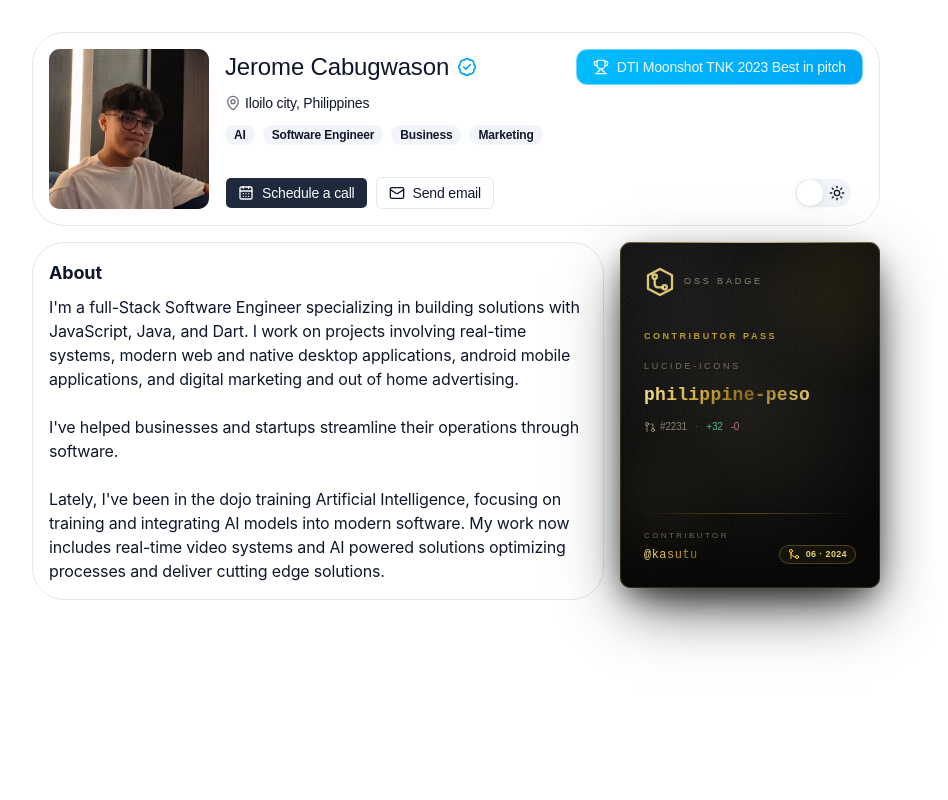
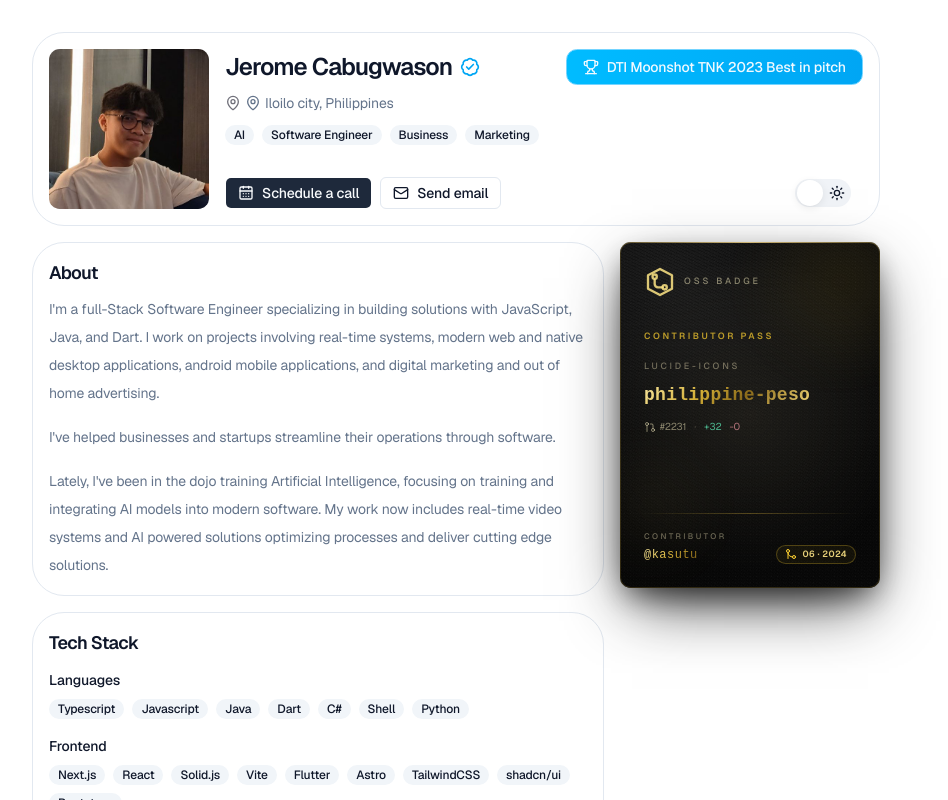
Before and after one commit to kasutu/my-portfolio, a Next.js app: page / in a window 1280 px wide. Shown: the top 800 px of the page, without its empty margins (184-1132 px from the left). Built offline with nearby package versions, Linux system fonts and the light colour scheme.

Commit message:
feat: refactor layout and add About and Tech Stack components

```diff
--- a/src/app/layout.tsx
+++ b/src/app/layout.tsx
@@ -1,17 +1,17 @@
 import type { Metadata } from "next";
-import { Nunito, Nunito_Sans } from "next/font/google";
+import { Geist, Geist_Mono } from "next/font/google";
 import "./globals.css";
 import { cn } from "@/lib/utils";
 import { ThemeProvider } from "@/components/global/theme-provider";
 
-const nunito = Nunito({
+const geist = Geist({
   subsets: ["latin"],
   variable: "--font-sans",
 });
 
-const nunitoSans = Nunito_Sans({
+const geistMono = Geist_Mono({
   subsets: ["latin"],
-  variable: "--font-nunito-sans",
+  variable: "--font-mono",
 });
 
 export const metadata: Metadata = {
@@ -27,8 +27,8 @@ export default function RootLayout({
       lang="en"
       className={cn(
         "h-full antialiased",
-        nunito.variable,
-        nunitoSans.variable,
+        geist.variable,
+        geistMono.variable,
         "font-sans"
       )}
       suppressHydrationWarning
--- a/src/app/page.tsx
+++ b/src/app/page.tsx
@@ -4,8 +4,40 @@ import { ModeToggle } from "@/components/mode-toggle";
 import { Button } from "@/components/ui/button";
 import { CalendarDays, Mail } from "lucide-react";
 import OSSBadge from "@/components/oss-badge";
+import { Badge } from "@/components/ui/badge";
+import { TechStackCard } from "@/components/tech-stack-card";
+import { AboutCard } from "@/components/about-card";
 
 export default function Home() {
+  const about = `
+  I'm a full-Stack Software Engineer specializing in building solutions with JavaScript, Java, and Dart. I work on projects involving real-time systems, modern web and native desktop applications, android mobile applications, and digital marketing and out of home advertising.
+
+
+
+  I've helped businesses and startups streamline their operations through software.
+
+  Lately, I've been in the dojo training Artificial Intelligence, focusing on training and integrating AI models into modern software. My work now includes real-time video systems and AI powered solutions optimizing processes and deliver cutting edge solutions.
+  `;
+
+  const techStack = [
+    {
+      category: "Languages",
+      values: ["Typescript", "Javascript", "Java", "Dart", "C#", "Shell", "Python"],
+    },
+    {
+      category: "Frontend",
+      values: ["Next.js", "React", "Solid.js", "Vite", "Flutter", "Astro", "TailwindCSS", "shadcn/ui", "Bootstrap"],
+    },
+    {
+      category: "Backend & Runtime",
+      values: ["Node.js", "NestJs", "Bun", "Springboot"],
+    },
+    {
+      category: "DevOps & Infrastructure",
+      values: ["Docker", "Docker Compose", "GitHub Actions", "Netlify", "Vercel", "Railway", "Render"],
+    },
+  ];
+
   return (
     <MaxWidthWrapper className="py-8 flex flex-col gap-4">
       <section>
@@ -36,17 +68,12 @@ export default function Home() {
 
       {/* About */}
       <section className="flex gap-4">
-        <div className="w-[664px] p-4 bg-background rounded-[32px] border inline-flex flex-col justify-start items-start gap-2 overflow-hidden">
-          <div className="self-stretch justify-center text-foreground text-lg font-bold font-['Inter'] leading-7">
-            About
-          </div>
-          <div className="self-stretch justify-center text-foreground text-base font-normal font-['Inter'] leading-6">
-            I'm a full-Stack Software Engineer specializing in building solutions with JavaScript, Java, and Dart. I work on projects involving real-time systems, modern web and native desktop applications, android mobile applications, and digital marketing and out of home advertising.<br /><br />I've helped businesses and startups streamline their operations through software.<br /><br />Lately, I've been in the dojo training Artificial Intelligence, focusing on training and integrating AI models into modern software. My work now includes real-time video systems and AI powered solutions optimizing processes and deliver cutting edge solutions.
-          </div>
+        <div className="flex flex-col gap-4">
+          <AboutCard content={about} />
+          <TechStackCard data={techStack} />
         </div>
         <OSSBadge />
       </section>
-
     </MaxWidthWrapper>
   );
 }
--- /dev/null
+++ b/src/components/about-card.tsx
@@ -0,0 +1,16 @@
+export function AboutCard({ content }: { content: string }) {
+  const paragraphs = content.split(/\n\n+/).filter(Boolean);
+
+  return (
+    <div className="w-full p-4 bg-background rounded-[32px] border flex flex-col gap-2 overflow-hidden">
+      <h3 className="scroll-m-20 text-lg font-semibold tracking-tight">About</h3>
+      <div className="flex flex-col">
+        {paragraphs.map((para, i) => (
+          <p key={i} className="leading-7 not-first:mt-4 text-sm text-muted-foreground">
+            {para}
+          </p>
+        ))}
+      </div>
+    </div>
+  );
+}
--- a/src/components/profile-card.tsx
+++ b/src/components/profile-card.tsx
@@ -29,6 +29,22 @@ export interface ProfileCardProps {
   modeToggle: React.ReactNode;
 }
 
+// Name
+{/* <h2 className="scroll-m-20 text-2xl font-semibold tracking-tight truncate">
+  {name}
+</h2> */}
+
+// Location
+{/* <p className="text-sm text-muted-foreground flex items-center gap-1">
+  <MapPin className="size-4 shrink-0" />
+  {location}
+</p> */}
+
+// Badge dropdown label
+{/* <DropdownMenuLabel className="text-xs font-medium text-muted-foreground">
+  Other Achievements
+</DropdownMenuLabel> */}
+
 const ProfileCard = ({
   avatar,
   name,
@@ -57,7 +73,7 @@ const ProfileCard = ({
 
             <div className="self-stretch flex justify-between items-center gap-2 w-full">
               <div className="flex justify-start items-center gap-2 min-w-0">
-                <h2 className="text-foreground text-2xl font-medium truncate">
+                <h2 className="scroll-m-20 text-2xl font-semibold tracking-tight truncate">
                   {name}
                 </h2>
                 {verified && (
@@ -78,7 +94,7 @@ const ProfileCard = ({
                       </button>
                     </DropdownMenuTrigger>
                     <DropdownMenuContent align="end">
-                      <DropdownMenuLabel className="text-xs text-muted-foreground font-normal">
+                      <DropdownMenuLabel className="text-xs font-medium text-muted-foreground">
                         Other Achievements
                       </DropdownMenuLabel>
                       <DropdownMenuSeparator />
@@ -105,12 +121,15 @@ const ProfileCard = ({
 
             <div className="flex justify-start items-center gap-1">
               <MapPin className="size-4 text-zinc-500 shrink-0" />
-              <span className="text-secondary-foreground text-sm">{location}</span>
+              <p className="text-sm text-muted-foreground flex items-center gap-1">
+                <MapPin className="size-4 shrink-0" />
+                {location}
+              </p>
             </div>
 
             <div className="flex flex-wrap gap-2 py-1">
               {tags.map((tag) => (
-                <Badge key={tag} variant="secondary" className="rounded-full text-xs font-semibold">
+                <Badge key={tag} variant="secondary" className="rounded-full">
                   {tag}
                 </Badge>
               ))}
--- /dev/null
+++ b/src/components/tech-stack-card.tsx
@@ -0,0 +1,33 @@
+import { Badge } from "@/components/ui/badge";
+
+interface TechStackCategory {
+  category: string;
+  values: string[];
+}
+interface TechStackCardProps {
+  data: TechStackCategory[];
+}
+
+export function TechStackCard({ data }: TechStackCardProps) {
+  return (
+    <div className="w-full p-4 bg-background rounded-[32px] border flex flex-col justify-start items-start gap-4 overflow-hidden">
+      <h3 className="scroll-m-20 text-lg font-semibold tracking-tight">Tech Stack</h3>
+      <div className="flex flex-col gap-4">
+        {data.map(({ category, values }) => (
+          <div key={category} className="flex flex-col gap-2">
+            <small className="text-sm font-medium leading-none text-foreground">
+              {category}
+            </small>
+            <div className="flex flex-wrap gap-2 py-1">
+              {values.map((tag) => (
+                <Badge key={tag} variant="secondary" className="rounded-full">
+                  {tag}
+                </Badge>
+              ))}
+            </div>
+          </div>
+        ))}
+      </div>
+    </div>
+  );
+}
--- /dev/null
+++ b/tailwind.config.ts
@@ -0,0 +1,14 @@
+import type { Config } from "tailwindcss";
+
+const config: Config = {
+  theme: {
+    extend: {
+      fontFamily: {
+        sans: ["var(--font-sans)"],
+        mono: ["var(--font-mono)"],
+      },
+    },
+  },
+};
+
+export default config;
```
